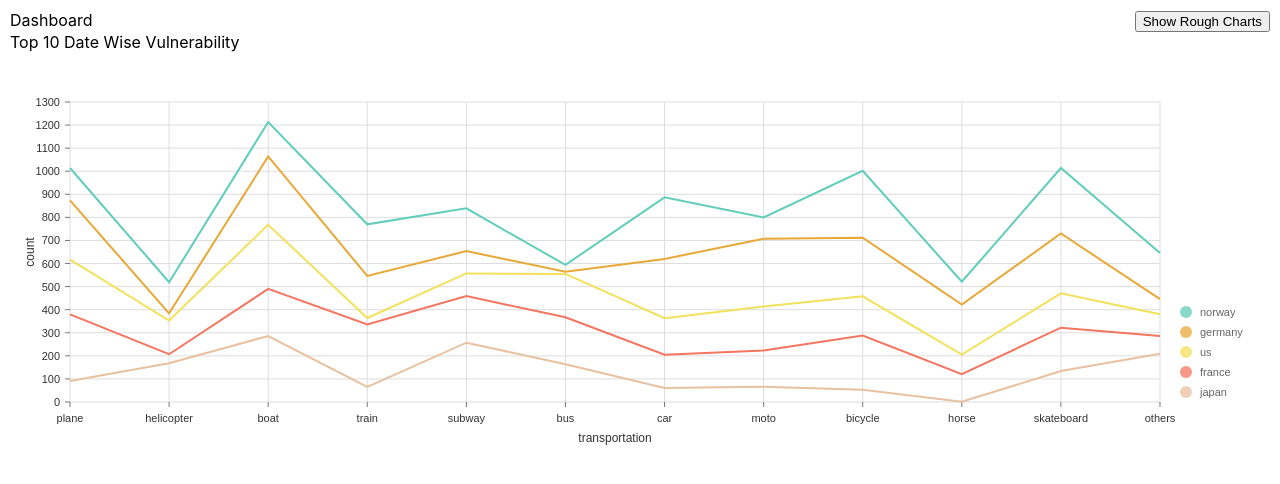
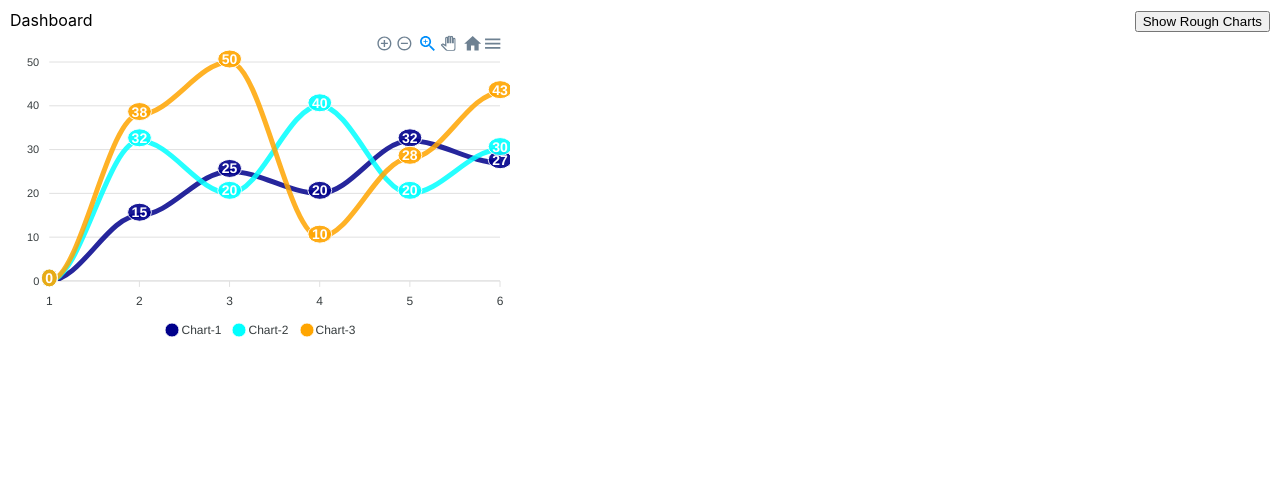
Before and after one commit to yudiz-preet/soar-demo, a React (Create React App) app: page / in a window 1280 px wide. Shown: the top 484 px of the page. Built offline with nearby package versions, Linux system fonts and the light colour scheme.

Commit message:
Apex-chart

```diff
--- a/package.json
+++ b/package.json
@@ -15,6 +15,7 @@
     "apexcharts": "^3.40.0",
     "nivo": "^0.31.0",
     "react": "^18.2.0",
+    "react-apexcharts": "^1.4.0",
     "react-dom": "^18.2.0",
     "react-scripts": "5.0.1",
     "web-vitals": "^2.1.4"
--- a/src/Dashboard.js
+++ b/src/Dashboard.js
@@ -8,7 +8,7 @@ import PortWiseSummary from "./components/PortWiseSummary";
 import ScanTimeWiseSummary from "./components/ScanTimeWiseSummary";
 import TopVulnerabilityWiseSummary from "./components/TopVulnerabilityWiseSummary";
 import TopPortWiseSummary from "./components/TopPortWiseSummary";
-// import ApexDateWiseVulnerability from "./components/ApexDateWiseVulnerability";
+import ApexDateWiseVulnerability from "./components/ApexDateWiseVulnerability";
 
 const Dashboard = () => {
     const [isShowRoughCharts, setIsShowRoughCharts] = useState(false)
@@ -31,8 +31,8 @@ const Dashboard = () => {
             <TopPortWiseSummary />
             </div>
         ) : (<div>
-            <DateWiseVulnerability />
-            {/* <ApexDateWiseVulnerability /> */}
+            {/* <DateWiseVulnerability /> */}
+            <ApexDateWiseVulnerability />
         </div>)}
     </div>)
 }
--- a/src/components/ApexDateWiseVulnerability.js
+++ b/src/components/ApexDateWiseVulnerability.js
@@ -1,28 +1,55 @@
 import React from "react";
-import ApexCharts from 'apexcharts'
+import ReactApexChart from "react-apexcharts";
+
 
 const ApexDateWiseVulnerability = () => {
 
-    const options = {
-        chart: {
-          type: 'bar'
-        },
-        series: [
-          {
-            name: 'sales',
-            data: [30, 40, 35, 50, 49, 60, 70, 91, 125]
-          }
-        ],
-        xaxis: {
-          categories: [1991, 1992, 1993, 1994, 1995, 1996, 1997, 1998, 1999]
-        }
+  const chartData = {
+
+    series: [
+      {
+        name: "Chart-1",
+        type: "line",
+        data: [0, 15, 25, 20, 32, 27]
+      },
+      {
+        name: "Chart-2",
+        type: "line",
+        data: [0, 32, 20, 40, 20, 30]
+      },
+      {
+        name: "Chart-3",
+        type: "line",
+        data: [0, 38, 50, 10, 28, 43]
       }
-
-      const chart = new ApexCharts(document.que('#chart'), options)
-
-    return (<div id="chart" style={{height:'100px', width:'100px'}}>
-        {chart.render()}
-    </div>)
+    ],
+    chart: {
+      height: 100,
+      type: 'line',
+    },
+    colors: ['#00008b', '#00FFFF', '#FFA500'],
+    dataLabels: {
+      enabled: true,
+      style: {
+        fontSize: '14px',
+        colors: undefined
+    },
+      background:{
+        enabled: true,
+        foreColor: '#fff',
+        padding: 4,
+        borderRadius: 15,
+      }
+    },
+    stroke: {
+      curve: 'smooth'
+    },
+  }
+  return (
+    <div style={{height:'500px', width:'500px'}}>
+      <ReactApexChart options={chartData} series={chartData.series} />
+    </div>
+  )
 }
 
-export default ApexDateWiseVulnerability;
+export default ApexDateWiseVulnerability
```
Also changed, not shown: 1 other file (tests, documents, lock files or other folders).
